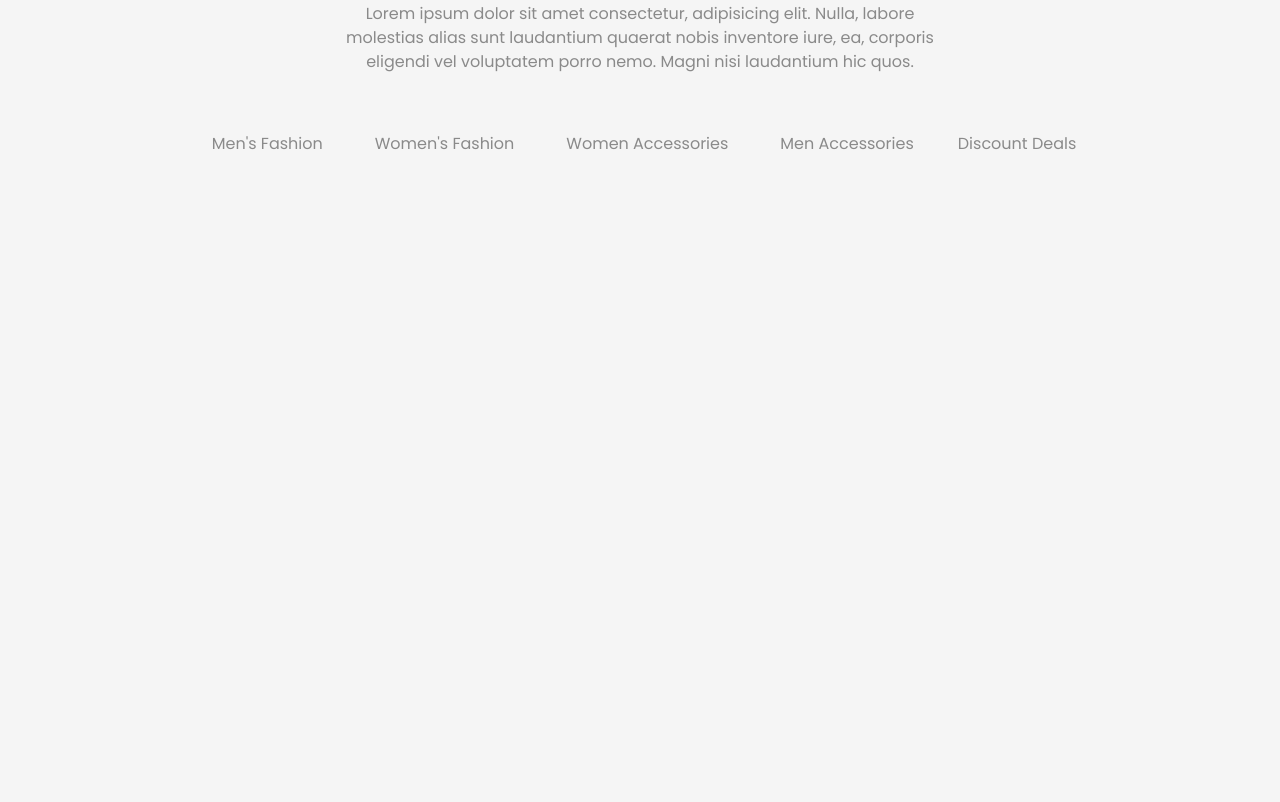
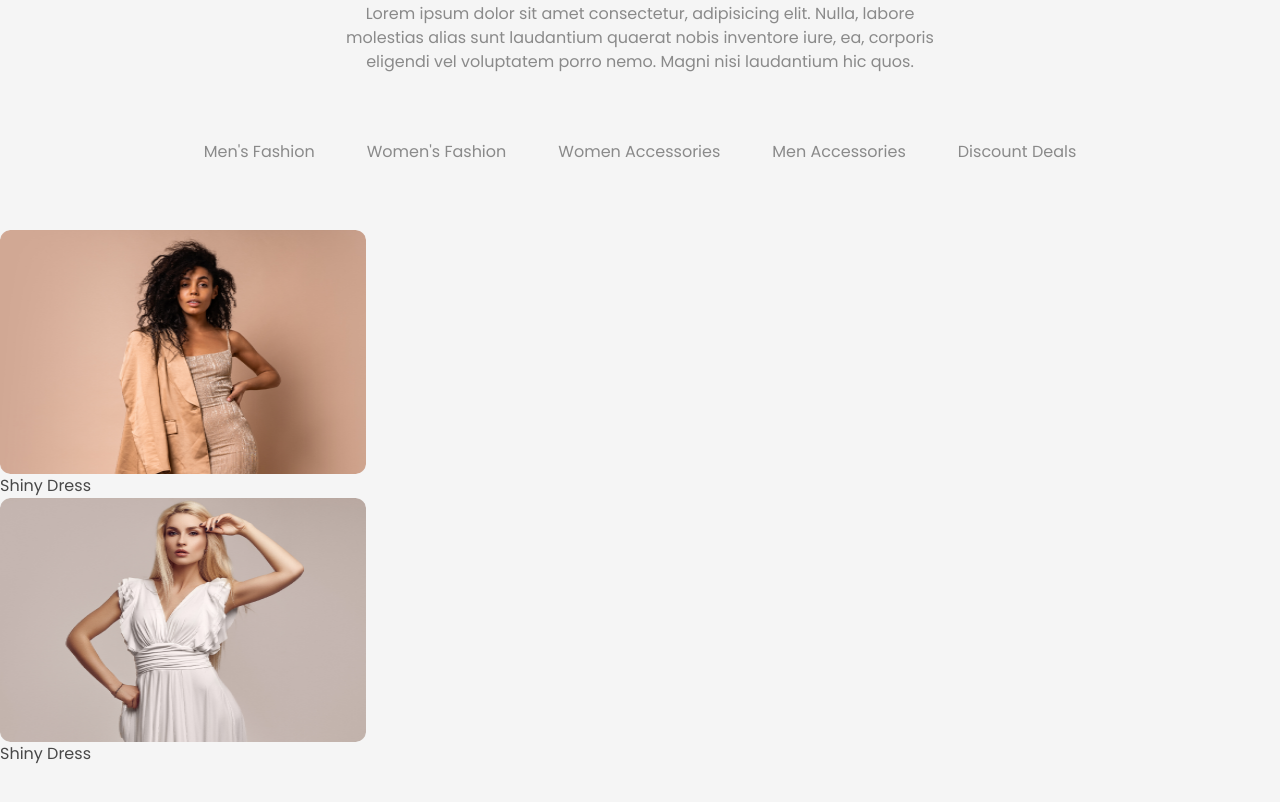
Before and after one commit to phapnguyennhat/Fasco-Shop-FE, a Next.js app: page / in a window 1280 px wide. Shown: the part 1940-2742 px from the top of the page. Before the commit the page ends 2174 px from the top, so only its background shows below. Built offline with nearby package versions, Linux system fonts and the light colour scheme; a web font is replaced by a local one.

Commit message:
first commit

```diff
--- a/app/(root)/components/NewArrival.tsx
+++ b/app/(root)/components/NewArrival.tsx
@@ -1,6 +1,10 @@
 import Link from 'next/link';
+import ProductCard from './ProductCard';
 
 export default function NewArrival({ search }: { search?: string }) {
+    const images = ['Shiny_Dress.png', 'Long_Dress.png'];
+
+
     return (
         <section className=" section-page_home">
             <h1 className="font-volkhov mb-[10px] lg:mb-[20px] text-[30px] sm:text-[38px] md:text-[46px] text-center md:leading-[46px] ">
@@ -19,7 +23,7 @@ export default function NewArrival({ search }: { search?: string }) {
                         search === "Men's Fashion"
                             ? 'button-black'
                             : 'hover:bg-gray-200  py-2 px-2 lg:px-4 rounded-[10px]'
-                    }  inline-flex justify-center items-center   transform transition-all duration-300  `}
+                    }  inline-flex justify-center items-center max-w-[207px] lg:h-[56px]   transform transition-all duration-300  `}
                     href={"/?search=Men's Fashion"}
                     scroll={false}
                     replace={true}
@@ -31,7 +35,7 @@ export default function NewArrival({ search }: { search?: string }) {
                         search === "Women's Fashion"
                             ? 'button-black'
                             : 'hover:bg-gray-200  py-2 px-2 lg:px-4 rounded-[10px]'
-                    }  inline-flex justify-center items-center transform transition-all duration-300  `}
+                    }  inline-flex justify-center items-center max-w-[207px] lg:h-[56px]  transform transition-all duration-300  `}
                     href={"/?search=Women's Fashion"}
                     scroll={false}
                     replace={true}
@@ -43,7 +47,7 @@ export default function NewArrival({ search }: { search?: string }) {
                         search === 'Women Accessories'
                             ? 'button-black'
                             : 'hover:bg-gray-200  py-2 px-2 lg:px-4  rounded-[10px]'
-                    }  inline-flex justify-center items-center transform transition-all duration-300   `}
+                    }  inline-flex justify-center items-center max-w-[207px] lg:h-[56px]  transform transition-all duration-300   `}
                     href={'/?search=Women Accessories'}
                     scroll={false}
                     replace={true}
@@ -55,7 +59,7 @@ export default function NewArrival({ search }: { search?: string }) {
                         search === 'Men Accessories'
                             ? 'button-black'
                             : 'hover:bg-gray-200  py-2 px-2 lg:px-4  rounded-[10px]'
-                    } inline-flex justify-center items-center transform transition-all duration-300  `}
+                    } inline-flex justify-center items-center max-w-[207px] lg:h-[56px]  transform transition-all duration-300  `}
                     href={'/?search=Men Accessories'}
                     scroll={false}
                     replace={true}
@@ -66,8 +70,8 @@ export default function NewArrival({ search }: { search?: string }) {
                     className={`${
                         search === 'Discount Deals'
                             ? 'button-black'
-                            : 'hover:bg-gray-200  py-2 px-2 lg:px-4rounded-[10px]'
-                    }  inline-flex justify-center items-center transform transition-all duration-300  `}
+                            : 'hover:bg-gray-200  py-2 px-2 lg:px-4 rounded-[10px]'
+                    }  inline-flex justify-center items-center max-w-[207px] lg:h-[56px]  transform transition-all duration-300  `}
                     href={'/?search=Discount Deals'}
                     scroll={false}
                     replace={true}
@@ -76,9 +80,12 @@ export default function NewArrival({ search }: { search?: string }) {
                 </Link>
             </div>
 
-
             {/* TODO: LIST CARD PRODUCT */}
-            <div></div>
+            <div>
+                {images.map((image, index) => (
+                    <ProductCard key={index} image={image} />
+                ))}
+            </div>
         </section>
     );
 }
--- /dev/null
+++ b/app/(root)/components/ProductCard.tsx
@@ -0,0 +1,18 @@
+import Image from 'next/image';
+
+export default function ProductCard({ image }: { image: string }) {
+    return (
+        <div>
+            <Image
+                src={`/images/products/${image}`}
+                width={366}
+                height={244}
+                alt={image}
+                className="lg:w-[366px] lg:h-[244px] rounded-[10px]"
+            />
+            <h6>
+                Shiny Dress
+            </h6>
+        </div>
+    );
+}
```
Also changed, not shown: back-end.d.ts (added, +27 -0 lines), app/(root)/components/StarReview.tsx (added), public/images/products/Long_Dress.png (added), public/images/products/Shiny_Dress.png (added).
